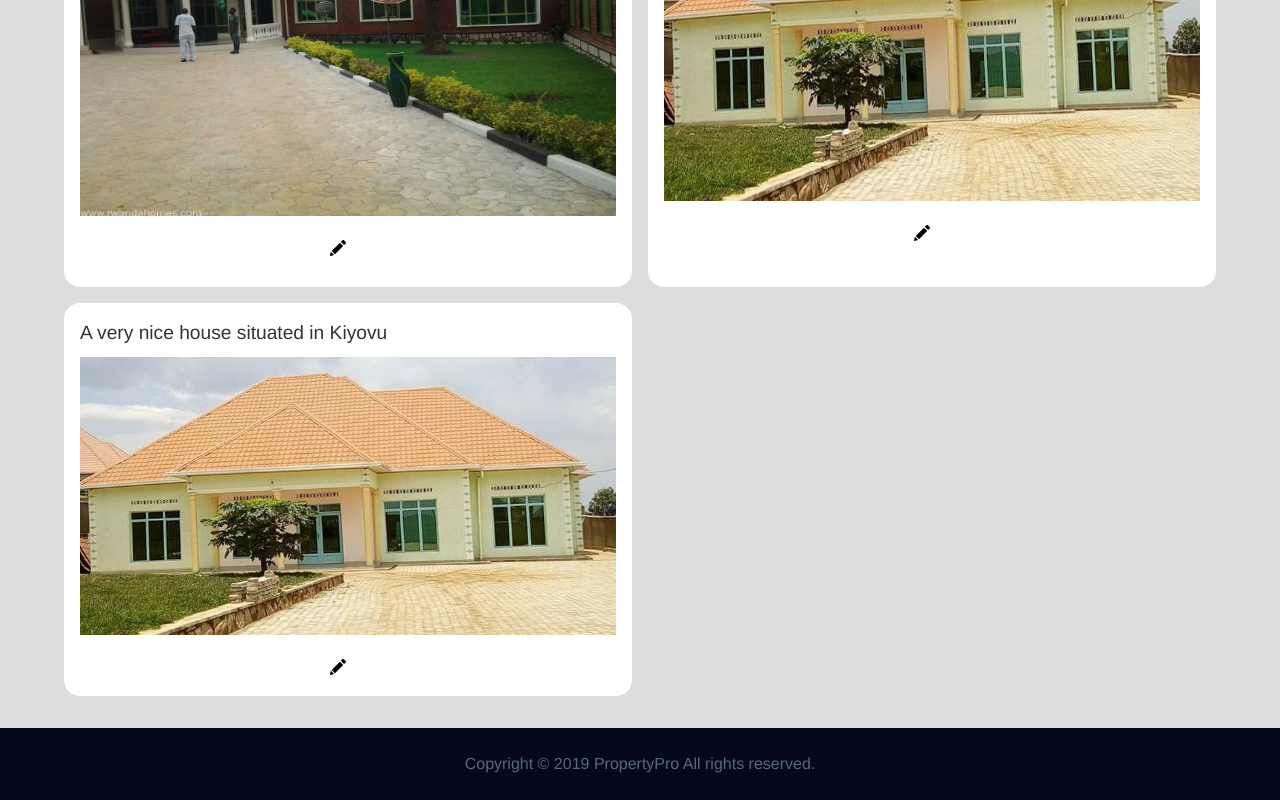
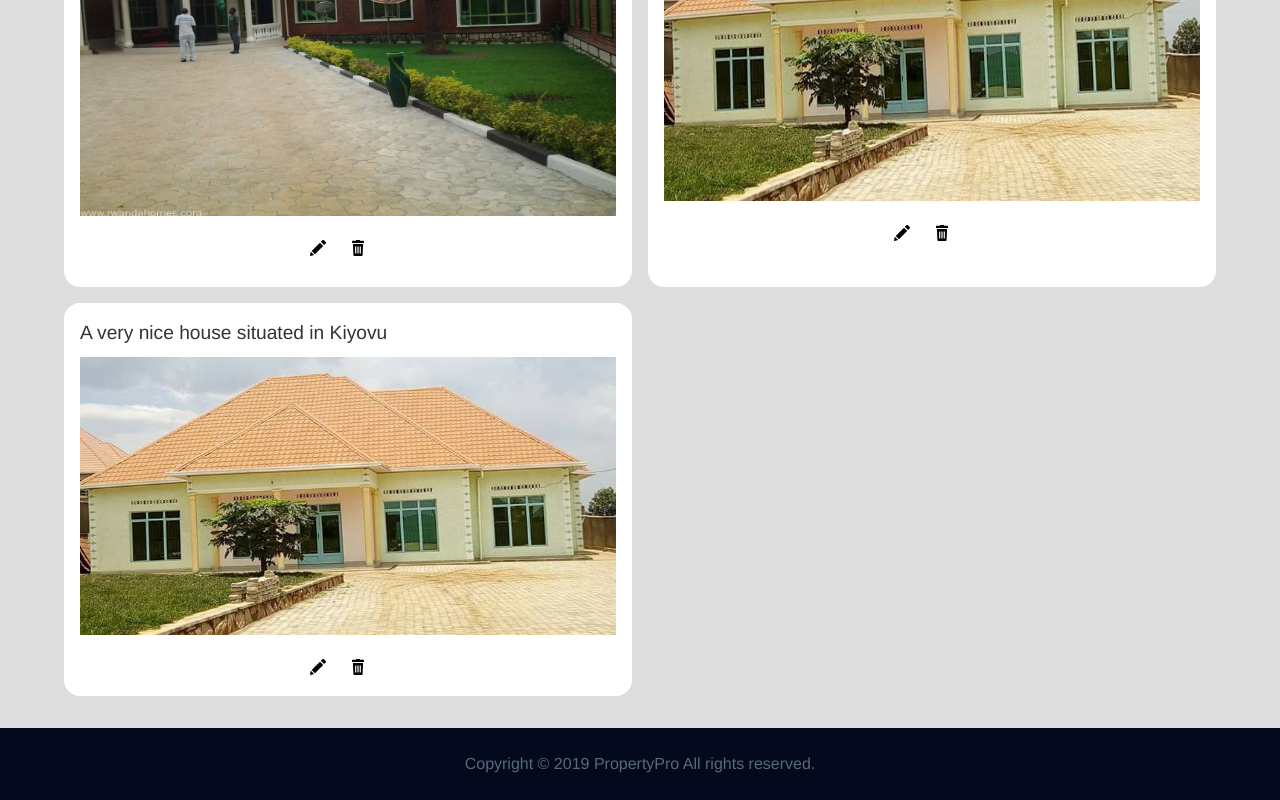
Before and after one commit to bahatiphill/PropertyPro-lite, a plain HTML site: page UI/dashboard.html in a window 1280 px wide. Shown: the part 422-1222 px from the top of the page. Drawn offline with Linux system fonts and the light colour scheme.

Commit message:
feature(User Interface): delete property [Finishes #166635562]

```diff
--- a/UI/dashboard.html
+++ b/UI/dashboard.html
@@ -42,10 +42,10 @@
                   src="/UI/assets/img/pencil-edit-button.svg"
                 />
               </span>
-              <!--<span class="delete">
+              <span class="delete">
                 <img title=" delete " src="/UI/assets/img/rubbish-bin.svg" />
               </span>
-              <span> <input type="checkbox" name="mark" /> Mark as Sold</span> -->
+              <!--<span> <input type="checkbox" name="mark" /> Mark as Sold</span> -->
             </div>
           </div>
         </div>
@@ -61,10 +61,10 @@
                   src="/UI/assets/img/pencil-edit-button.svg"
                 />
               </span>
-              <!--<span class="delete">
+              <span class="delete">
                 <img title=" delete " src="/UI/assets/img/rubbish-bin.svg" />
               </span>
-              <span> <input type="checkbox" name="mark" /> Mark as Sold</span> -->
+              <!--<span> <input type="checkbox" name="mark" /> Mark as Sold</span> -->
             </div>
           </div>
         </div>
@@ -80,10 +80,10 @@
                   src="/UI/assets/img/pencil-edit-button.svg"
                 />
               </span>
-              <!--<span class="delete">
+              <span class="delete">
                 <img title=" delete " src="/UI/assets/img/rubbish-bin.svg" />
               </span>
-              <span> <input type="checkbox" name="mark" /> Mark as Sold</span> -->
+              <!--<span> <input type="checkbox" name="mark" /> Mark as Sold</span> -->
             </div>
           </div>
         </div>
```
Also changed, not shown: UI/assets/img/rubbish-bin.svg (added).
